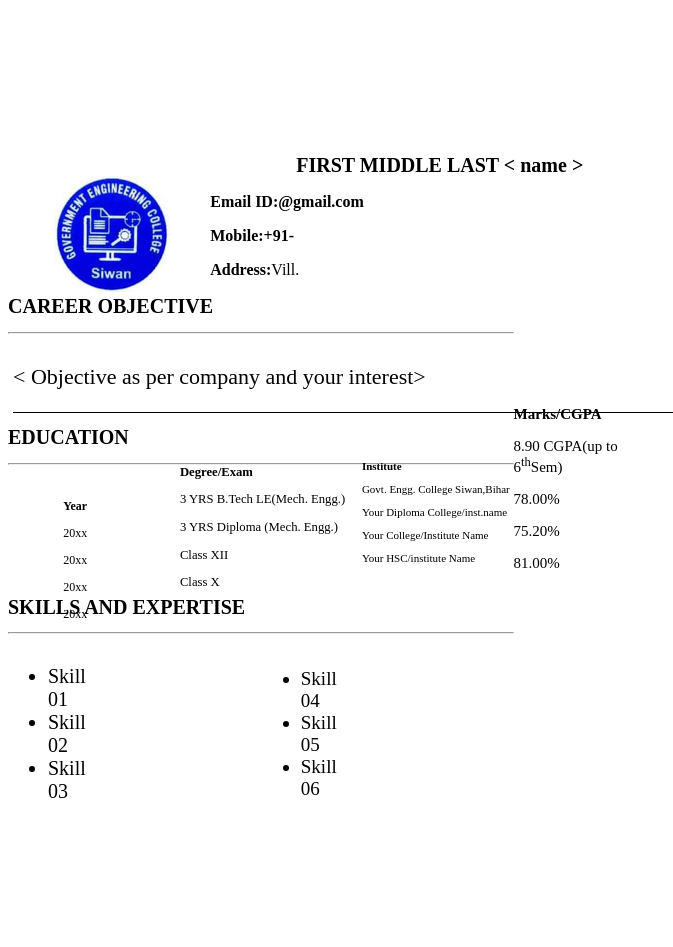
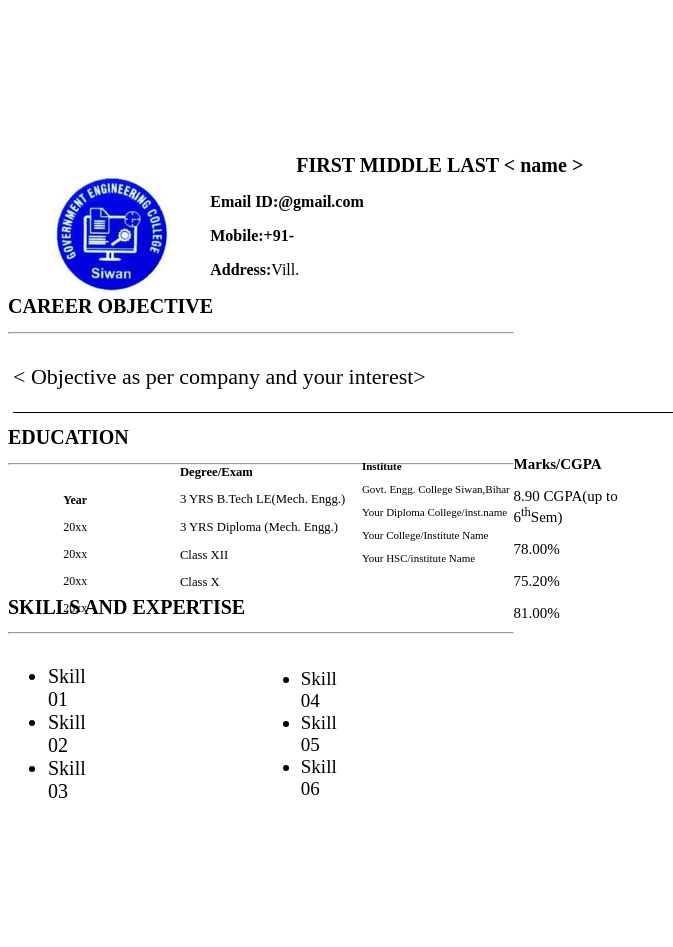
Before and after one commit to raushandeveloper/resume, a plain HTML site: page index.html in a window 1280 px wide. Shown: the top 947 px of the page, without its empty margins (0-673 px from the left). Drawn offline with Linux system fonts and the light colour scheme.

Commit message:
Update index.html

```diff
--- a/index.html
+++ b/index.html
@@ -116,14 +116,14 @@
        width:30%;
         position: relative;
         left: 3%;
-        top: 22px;
+        top: 16px;
         font-size: 12px;
     }
     .marks{
         width:30%;
         position: relative;
         left: 100%;
-        top: -459px;
+        top: -409px;
         font-size: 15px;
     }
       .career{
```
